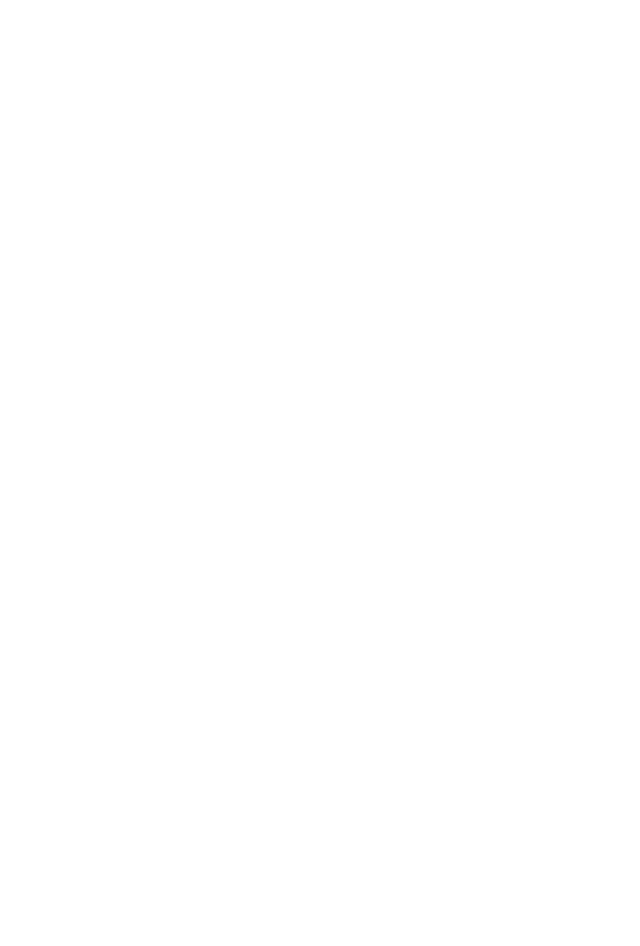
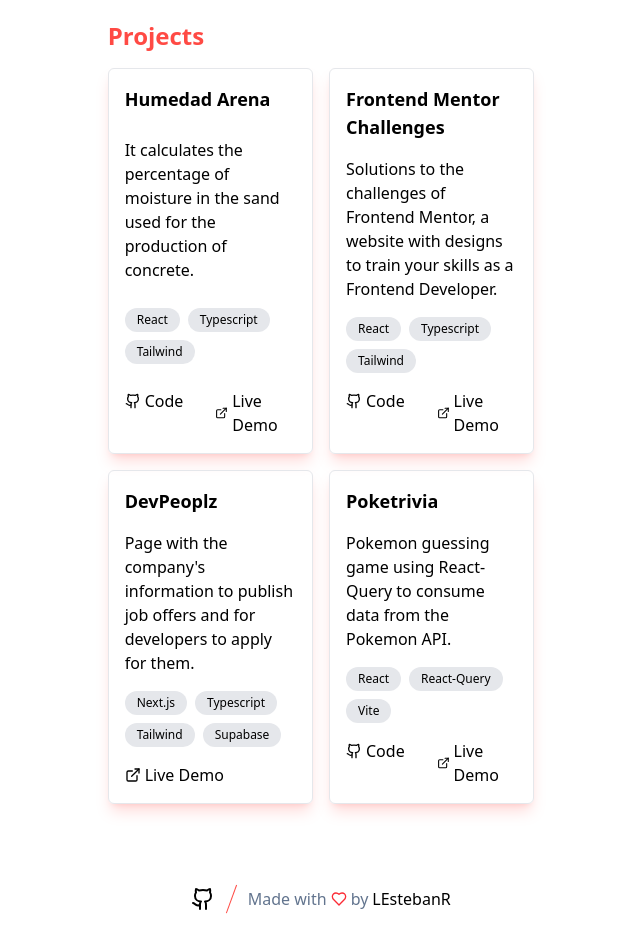
Before and after one commit to LEstebanR/lesteban, a React (Vite) app: page / in a window 1280 px wide. Shown: the part 1420-2366 px from the top of the page, without its empty margins (319-959 px from the left). Before the commit the page ends 1304 px from the top, so only its background shows below. Built offline with nearby package versions, Linux system fonts and the light colour scheme.

Commit message:
add projects

```diff
--- a/src/App.tsx
+++ b/src/App.tsx
@@ -4,17 +4,16 @@
 import Footer from "@components/ui/footer";
 import { AboutMe } from "@components/about-me";
 import { Experience } from "@components/experience";
+import { Projects } from "@components/projects"
 
 function App() {
     return (
         <div className="min-h-screen flex flex-col items-center">
             <Header />
-        <main className="mt-24 md:w-3/6 flex flex-col gap-10 items-between px-4 md:px-0 mb-12 ">
+            <main className="mt-24 lg:w-3/6 xl:w-2/6 flex flex-col gap-10 items-between px-4 lg:px-0 mb-12 ">
                 <AboutMe />
                 <Experience />
-          {/* <Projects />
-          <Skills />
-          <Contact /> */}
+                <Projects />
             </main>
             <Footer />
         </div>
--- /dev/null
+++ b/src/components/cards/experience-card.tsx
@@ -0,0 +1,23 @@
+import { Experience } from "@types/main";
+import { H3, Subtitle, Body } from "@components/ui/typography";
+import { Calendar, Code } from "lucide-react";
+import { Chip } from "@components/ui/chip";
+export function ExperienceCard({ job }: { job: Experience }) {
+    return <div className="flex flex-col gap-2 mb-4 ">
+        <H3>{job.position}</H3>
+        <div className="flex gap-2 items-center">
+            <Subtitle>{job.company}</Subtitle>
+            <Calendar className="w-4 h-4 text-muted ml-1" />
+            <Subtitle>{job.startDate} - {job.endDate}</Subtitle>
+        </div>
+        <Body>{job.description}</Body>
+        <div className="flex gap-2 items-center wrap">
+            <Code className="w-4 h-4 text-primary" />
+            {
+                job.stack.map((stack) => (
+                    <Chip key={stack} label={stack} />
+                ))
+            }
+        </div>
+    </div>;
+}
--- /dev/null
+++ b/src/components/cards/project-card.tsx
@@ -0,0 +1,27 @@
+import { Project } from "@types/main";
+import { Body, H3 } from "@components/ui/typography";
+import { Chip } from "@components/ui/chip";
+import { Link } from "@components/ui/link";
+import { ExternalLink , GithubIcon } from "lucide-react";
+
+export function ProjectCard({ project }: { project: Project }) {
+    return (
+        <div className="flex flex-col justify-between h-full gap-4 border p-4 rounded-md shadow-lg border-gray-200 shadow-primary/20 hover:shadow-primary/40 transition-all duration-300 hover:scale-105 hover:border-gray-300">
+            <H3>{project.name}</H3>
+            <Body>{project.description}</Body>
+            <div className="flex gap-2 flex-wrap">
+                {project.stack.map((stack) => (
+                    <Chip key={stack} label={stack} />
+                ))}
+            </div>
+            <div className="flex gap-8">
+                {project.repo ? (
+                  <Link href={project.repo} withIcon={true} icon={<GithubIcon className="w-4 h-4" />}>Code</Link>
+                ) : null}
+                {project.link ? (
+                  <Link href={project.link} withIcon={true} icon={<ExternalLink className="w-4 h-4" />}>Live Demo</Link>
+                ) : null}
+            </div>
+        </div>
+    )
+}
--- a/src/components/experience-card.tsx
+++ /dev/null
@@ -1,23 +0,0 @@
-import { Experience } from "@types/main";
-import { H3, Subtitle, Body } from "@components/ui/typography";
-import { Calendar, Code } from "lucide-react";
-import { Chip } from "@components/ui/chip";
-export function ExperienceCard({ job }: { job: Experience }) {
-  return <div className="flex flex-col gap-2 mb-4 ">
-      <H3>{job.position}</H3>
-      <div className="flex gap-2 items-center">
-        <Subtitle>{job.company}</Subtitle>
-        <Calendar className="w-4 h-4 text-muted ml-1" />
-        <Subtitle>{job.startDate} - {job.endDate}</Subtitle>
-      </div>
-      <Body>{job.description}</Body>
-      <div className="flex gap-2 items-center wrap">
-        <Code className="w-4 h-4 text-primary"/>
-        {
-          job.stack.map((stack) => (
-            <Chip key={stack} label={stack} hoverColor="primary" />
-          ))
-        }
-      </div>
-  </div>;
-}
--- a/src/components/experience.tsx
+++ b/src/components/experience.tsx
@@ -1,7 +1,7 @@
 import { H1 } from "@components/ui/typography";
 import { Experience as ExperienceType } from "@types/main";
 import { EXPERIENCE } from "@data/data";
-import { ExperienceCard } from "@components/experience-card";
+import { ExperienceCard } from "@components/cards/experience-card";
 
 export function Experience() {
   return <div className="flex flex-col gap-5 items-between ">
--- /dev/null
+++ b/src/components/projects.tsx
@@ -0,0 +1,16 @@
+import { H1 } from "@components/ui/typography";
+import { PROJECTS } from "@data/data";
+import { ProjectCard } from "./cards/project-card";
+
+export function Projects() {
+    return (
+        <div className="flex flex-col gap-4">
+            <H1 color="primary">Projects</H1>
+            <div className="grid grid-cols-1 md:grid-cols-2 gap-4">
+                {PROJECTS.map((project) => (
+                    <ProjectCard key={project.name} project={project} />
+                ))}
+            </div>
+        </div>
+    )
+}
--- a/src/components/ui/chip.tsx
+++ b/src/components/ui/chip.tsx
@@ -1,3 +1,3 @@
-export function Chip({ label, hoverColor = "gray-200" }: { label: string, hoverColor?: string }) {
-  return <div className={`hover:bg-${hoverColor} hover:text-white transition-all duration-300 font-light text-black  text-xs py-1 px-3 rounded-full bg-gray-200`}>{label}</div>;
+export function Chip({ label }: { label: string, hoverColor?: string }) {
+    return <div className={`hover:bg-primary hover:text-white transition-all duration-300 font-light text-black  text-xs py-1 px-3 rounded-full bg-gray-200`}>{label}</div>;
 }
--- a/src/components/ui/footer.tsx
+++ b/src/components/ui/footer.tsx
@@ -1,23 +1,27 @@
-import { CONTACT_LINKS } from "@data/data";
 import { Link } from "./link";
-import { Subtitle } from "@components/ui/typography";
-import { ContactLink } from "@types/main";
-import { Copyright } from "lucide-react";
+import { Github, Heart } from "lucide-react";
 
 export const Footer = () => {
     return (
-    <footer className="flex justify-center items-center bg-white backdrop-blur-sm border-t-2 border-gray-100 h-12 w-full">
-      <div className="flex justify-between items-center md:w-3/6 w-full px-4 md:px-0">
-        <div className="flex items-center gap-2">
-          <Copyright className="w-4 h-4 text-muted" />
-          <Subtitle>{new Date().getFullYear()} Luis Esteban Ramìrez</Subtitle>
-        </div>
-        <div className="flex gap-4">
-          {CONTACT_LINKS.map((link: ContactLink) => (
-            <Link href={link.href} key={link.label}>
-              {link.label}
+        <footer className="my-8 w-full">
+            <div className="z-10 flex flex-wrap  items-center justify-center gap-x-1 gap-y-3 sm:gap-x-2 ">
+                <Link
+                    href="https://github.com/LEstebanR/lesteban"
+                    aria-label="Github project"
+                >
+                    <Github className="h-6 w-6" />
                 </Link>
-          ))}
+                <div className="mx-2 h-[30px] w-[0.5px] rotate-[20deg] bg-primary"></div>
+                <div className="flex items-center gap-x-1 text-xs sm:text-base">
+                    <span className="text-slate-500">Made with</span>
+                    <Heart className="h-4 w-4 text-red-500" />
+                    <span className="text-slate-500">by</span>
+                    <Link
+                        className="font-medium text-primary underline decoration-dashed decoration-0 underline-offset-4 "
+                        target="_blank"
+                    >
+                        LEstebanR
+                    </Link>
                 </div>
             </div>
         </footer>
--- a/src/components/ui/header.tsx
+++ b/src/components/ui/header.tsx
@@ -5,7 +5,7 @@
 const Header = () => {
   return (
     <header className="flex justify-center items-center fixed top-0 left-0 right-0 z-10 bg-white backdrop-blur-sm border-b-2 border-gray-100 h-24">
-      <div className="flex justify-between items-center md:w-3/6 w-full px-4 md:px-0">
+      <div className="flex justify-between items-center lg:w-3/6 xl:w-2/6 w-full px-4 lg:px-0">
         <div>
           <H1>Luis Esteban</H1>
           <Subtitle>Software Engineer</Subtitle>
--- a/src/components/ui/link.tsx
+++ b/src/components/ui/link.tsx
@@ -1,17 +1,24 @@
 export const Link = ({
   children,
   href,
+  withIcon = false,
+  icon,
 }: {
   children: React.ReactNode;
   href: string;
+  withIcon?: boolean;
+  icon?: React.ReactNode;
 }) => {
   return (
-    <a
-      href={href}
-      className="hover:underline hover:text-primary hover:animate-underline-link underline-offset-4 decoration-2 transition-all duration-300"
-      target="_blank"
+      <a
+        href={href}
+        className="hover:underline hover:text-primary hover:animate-underline-link underline-offset-4 decoration-2 transition-all duration-300"
+        target="_blank"
     >
-      {children}
+      <div className="flex flex-row items-center gap-1">
+        {withIcon && icon}
+        {children}
+      </div>
     </a>
   );
 };
--- a/src/data/data.ts
+++ b/src/data/data.ts
@@ -47,3 +47,33 @@
     stack: ["React", "MUI", "React-Query", "Cypress"]
   }
 ]
+
+export const PROJECTS = [
+  {
+    name: "Humedad Arena",
+    description: "It calculates the percentage of moisture in the sand used for the production of concrete.",
+    stack: ["React", "Typescript", "Tailwind"],
+    link: "https://humedad-arena.vercel.app/",
+    repo: "https://github.com/LEstebanR/humedad_arena"
+  },
+  {
+    name: "Frontend Mentor Challenges",
+    description: "Solutions to the challenges of Frontend Mentor, a website with designs to train your skills as a Frontend Developer.",
+    stack: ["React", "Typescript", "Tailwind" ],
+    link: "https://frontend-mentor-challenges-lestebanr.vercel.app/",
+    repo: "https://github.com/LEstebanR/Frontend-mentor-challenges"
+  },
+  {
+    name: "DevPeoplz",
+    description:  "Page with the company's information to publish job offers and for developers to apply for them.",
+    stack: ["Next.js", "Typescript", "Tailwind", "Supabase"],
+    link: "https://devpeoplz.com/",
+    },
+    {
+      name: "Poketrivia",
+      description: "Pokemon guessing game using React-Query to consume data from the Pokemon API.",
+      stack: ["React", "React-Query", "Vite"],
+      link: "https://poketrivia.vercel.app/",
+      repo: "https://github.com/LEstebanR/poketrivia"
+    }
+]
```
Also changed, not shown: src/types/main.ts (+8 -0 lines). Lines whose indentation alone changed are shown as unchanged.
